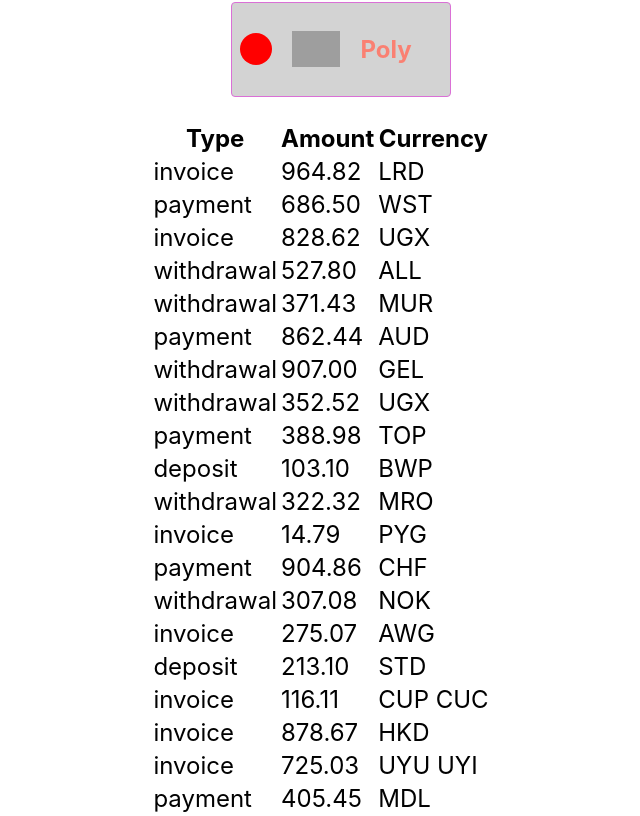
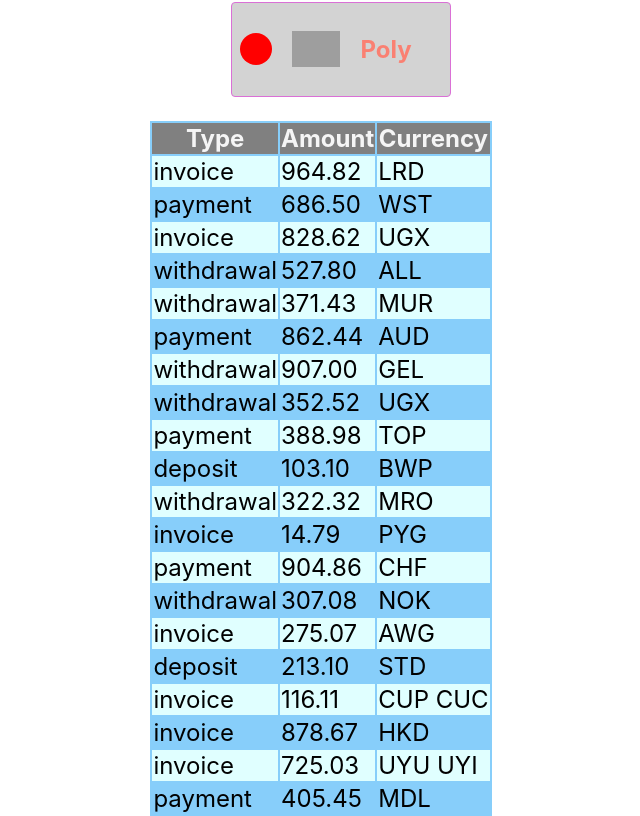
Before and after one commit to RomanVBohdanov22/goit-react-hw-01-components, a React (Create React App) app: page / in a window 1280 px wide. Shown: the part 1399-2215 px from the top of the page, without its empty margins (319-959 px from the left). Built offline with nearby package versions, Linux system fonts and the light colour scheme; grey boxes are pictures that could not be loaded.

Commit message:
Nice table
table styles

```diff
--- a/src/components/transactions/TransactionHistory.css
+++ b/src/components/transactions/TransactionHistory.css
@@ -0,0 +1,11 @@
+.transaction-history {
+  background-color: lightskyblue;
+}
+
+th {
+  background-color: grey;
+  color: whitesmoke;
+}
+tr:nth-child(2n + 1) {
+  background-color: lightcyan;
+}
```
